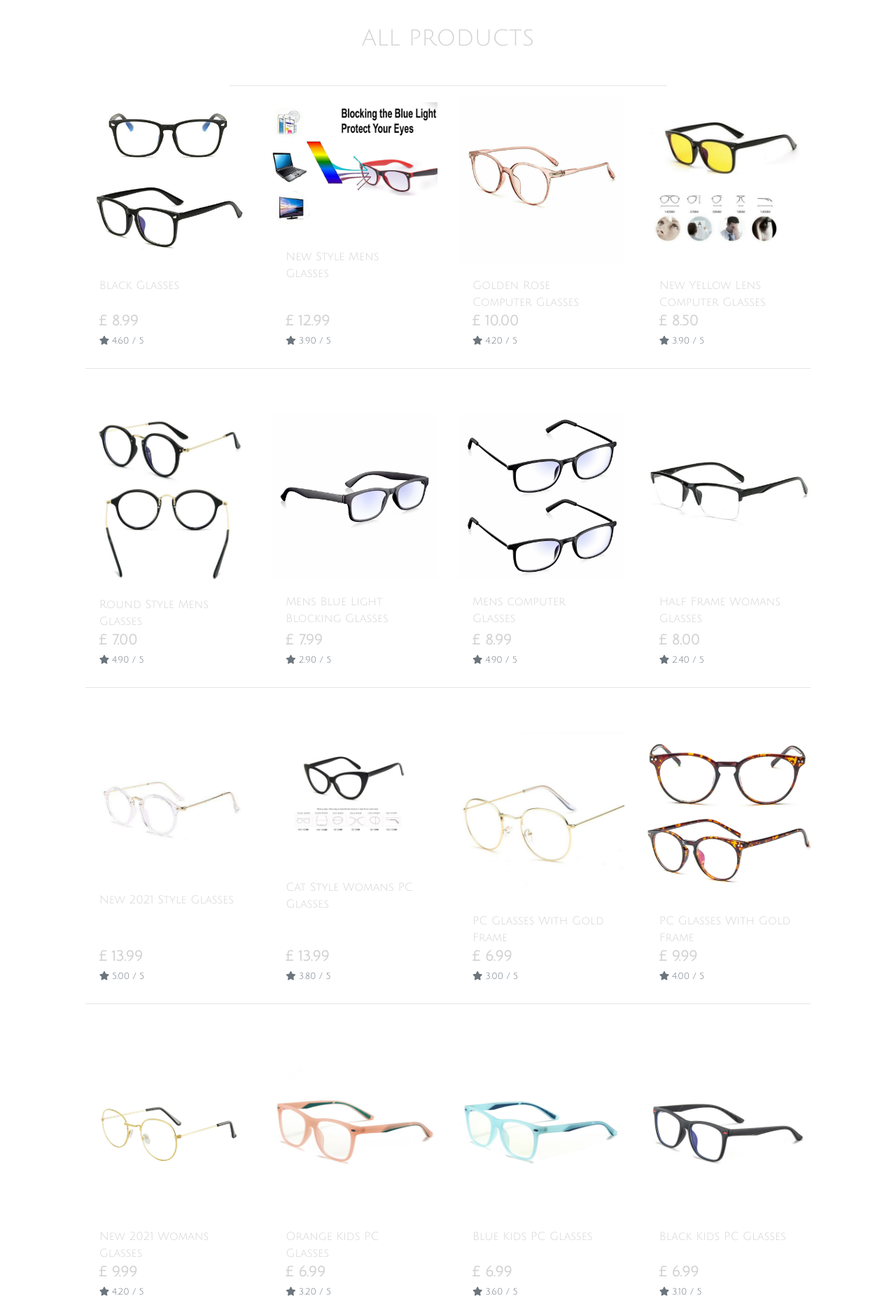
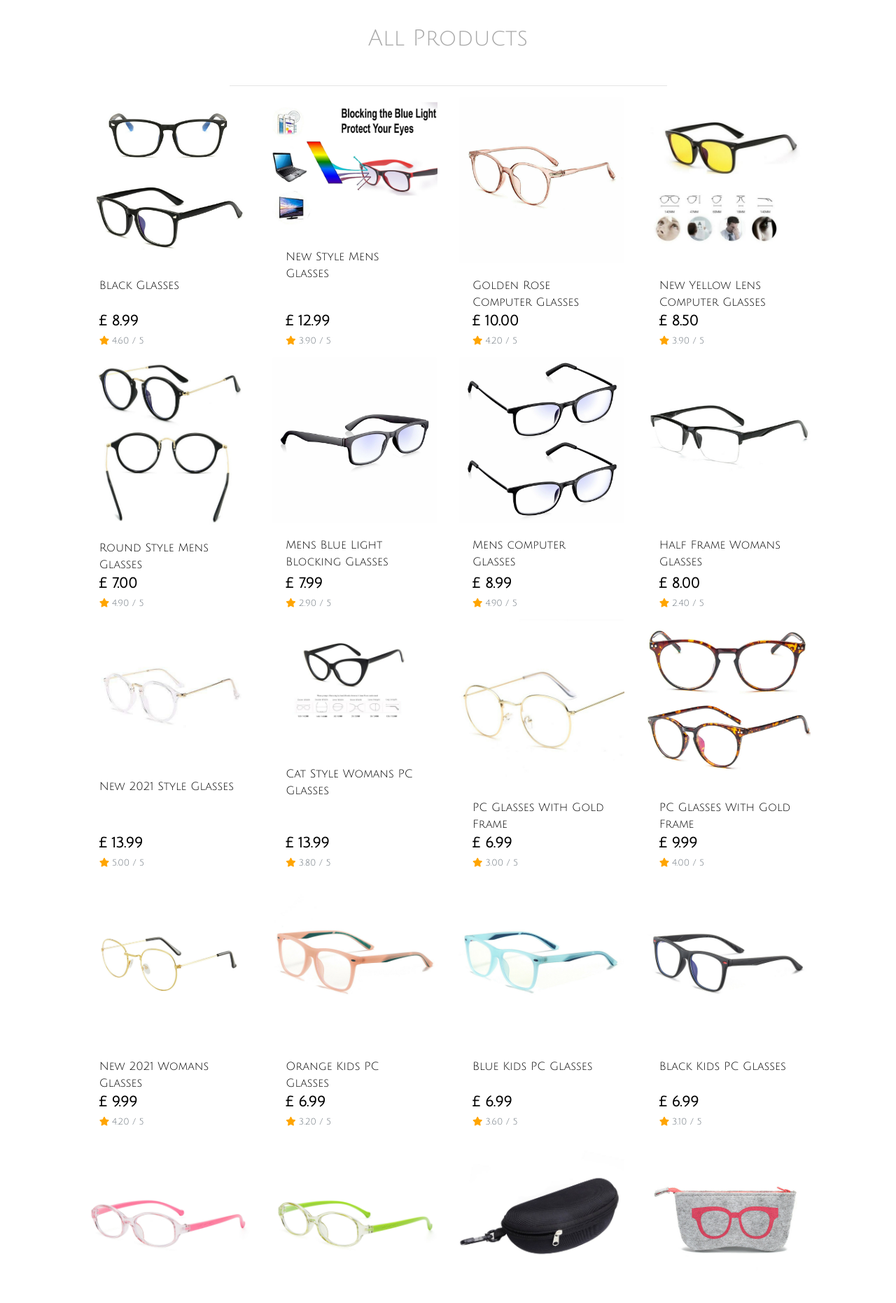
Before and after one commit to atvars/av_glasses, a Django app: page /products/ in a window 1280 px wide. Shown: the part 192-2054 px from the top of the page at 70% size. Run offline with Django 3.2, Linux system fonts and the light colour scheme; data comes from the database, SQL or seed files in the repository; some libraries are stand-ins or nearby versions.

Commit message:
Finished with all products page and product detail page

```diff
--- a/products/templates/products/products.html
+++ b/products/templates/products/products.html
@@ -14,7 +14,7 @@
     <div class="container-fluid">
         <div class="row">
             <div class="col text-center mt-3">
-                <h2 class="logo-font my-5">All Products</h2>
+                <h2 class="text-gray my-5">All Products</h2>
                 <hr class="w-50 mb-1">
             </div>
         </div>
@@ -35,14 +35,14 @@
                                 </a>
                                 {% endif %}
                                 <div class="card-body pb-0">
-                                    <p class="mb-0">{{ product.name }}</p>
+                                    <p class="mb-0 text-black">{{ product.name }}</p>
                                 </div>
                                 <div class="card-footer bg-white pt-0 border-0 text-left">
                                     <div class="row">
                                         <div class="col">
-                                            <p class="lead mb-0 text-left font-weight-bold">£ {{ product.price }}</p>
+                                            <p class="lead mb-0 text-left text-black font-weight-bold">£ {{ product.price }}</p>
                                             {% if product.rating %}
-                                                <small class="text-muted"><i class="fas fa-star mr-1"></i>{{ product.rating }} / 5</small>
+                                                <small class="text-muted"><i class="fas fa-star text-orange mr-1"></i>{{ product.rating }} / 5</small>
                                             {% else %}
                                                 <small class="text-muted">No Rating</small>
                                             {% endif %}
@@ -51,26 +51,6 @@
                                 </div>
                             </div>
                         </div>
-                        {% if forloop.counter|divisibleby:1 %}
-                            <div class="col-12 d-sm-none mb-5">
-                                <hr>
-                            </div>
-                        {% endif %}
-                        {% if forloop.counter|divisibleby:2 %}
-                            <div class="col-12 d-none d-sm-block d-md-block d-lg-none mb-5">
-                                <hr>
-                            </div>
-                        {% endif %}
-                        {% if forloop.counter|divisibleby:3 %}
-                            <div class="col-12 d-none d-lg-block d-xl-none mb-5">
-                                <hr>
-                            </div>
-                        {% endif %}
-                        {% if forloop.counter|divisibleby:4 %}
-                            <div class="col-12 d-none d-xl-block mb-5">
-                                <hr>
-                            </div>
-                        {% endif %}
                     {% endfor %}
                 </div>
             </div>
--- a/static/css/base.css
+++ b/static/css/base.css
@@ -74,6 +74,10 @@
     color: black !important;
 }
 
+.text-orange{
+    color: orange !important;
+}
+
 .text-green{
     color: green !important;
 }
@@ -132,3 +136,13 @@
         padding-top: 164px;
     }
 }
+
+@media (max-width: 991px) {
+    .header-container {
+        padding-top: 116px;
+    }
+
+    body {
+        height: calc(100vh - 116px);
+    }
+}
```
Also changed, not shown: products/fixtures/products.json (+1 -1 lines), products/templates/products/product_detail.html (+11 -5 lines), media/case.jpg (added), media/case2.jpg (added), media/case3.jpg (added), media/case4.jpg (added), media/case5.jpg (added), media/kidsb2.jpg (added), media/kidsg2.jpg (added), media/wipes.jpg (added), media/wipes2.jpg (added), media/wipes3.jpg (added).
